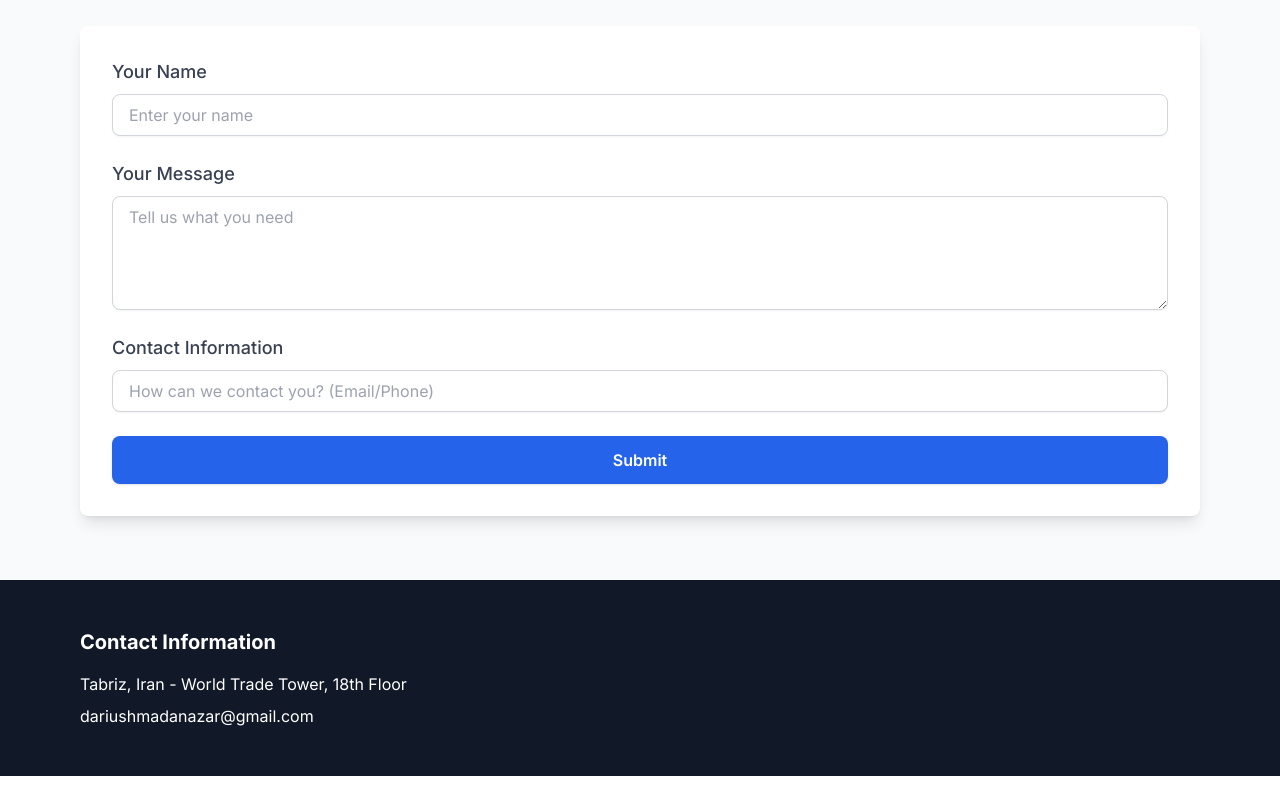
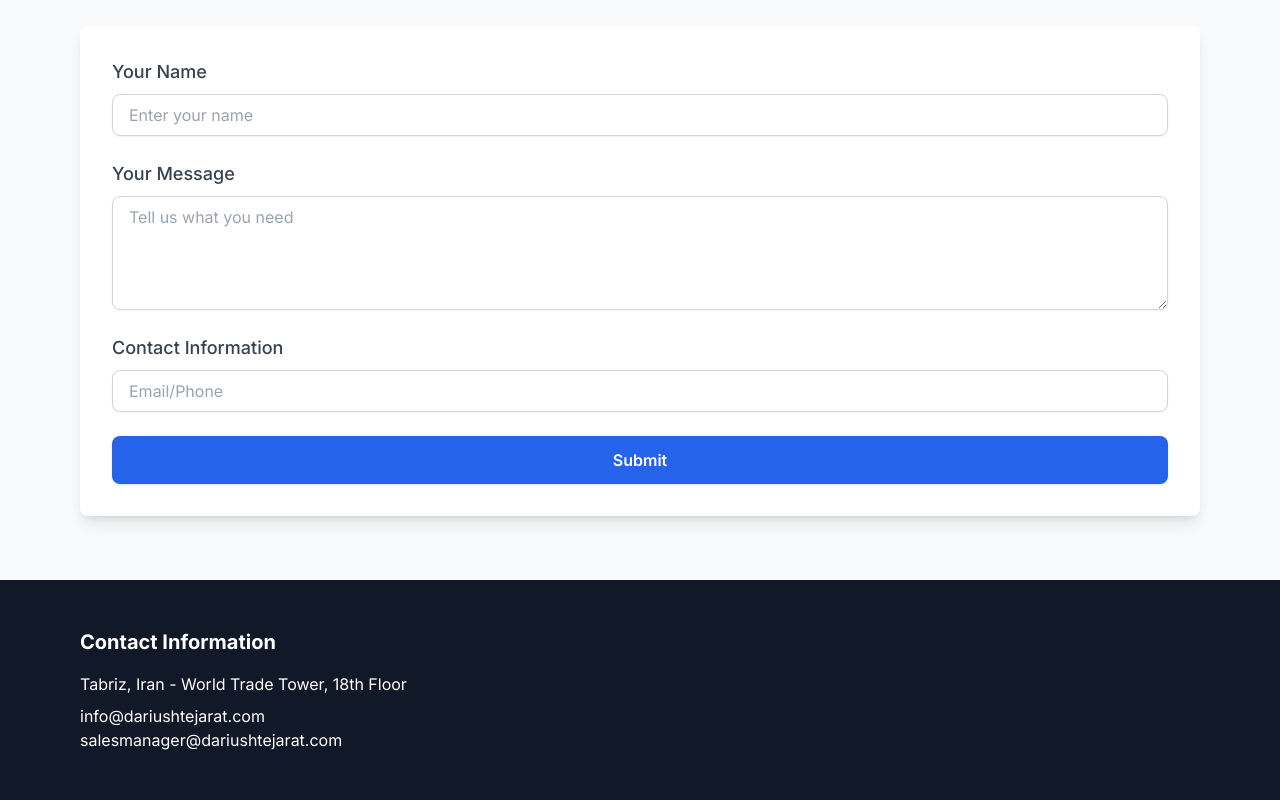
Before and after one commit to ma-abaspour/dj-i18n, a Next.js app: page /en in a window 1280 px wide. Shown: the part 1392-2192 px from the top of the page. Before the commit the page ends 2168 px from the top, so only its background shows below. Built offline with nearby package versions, Linux system fonts and the light colour scheme.

Commit message:
formspree form

```diff
--- a/components/Footer.tsx
+++ b/components/Footer.tsx
@@ -11,7 +11,8 @@ export default async function Footer({ lang }: { lang: Locale }) {
           <div>
             <h3 className='text-xl font-bold mb-4'>{footer.contact.title}</h3>
             <p className='mb-2'>{footer.contact.address}</p>
-            <p>{footer.contact.email}</p>
+            <p>info@dariushtejarat.com</p>
+            <p>salesmanager@dariushtejarat.com</p>
           </div>
         </div>
       </div>
--- a/dictionaries/arabic.json
+++ b/dictionaries/arabic.json
@@ -122,6 +122,6 @@
     "submit": "إرسال",
     "name_placeholder": "أدخل اسمك",
     "message_placeholder": "أخبرنا بما تحتاجه",
-    "contact_placeholder": "كيف يمكننا الاتصال بك؟ (البريد الإلكتروني/الهاتف)"
+    "contact_placeholder": "البريد الإلكتروني/الهاتف"
   }
 }
--- a/dictionaries/de.json
+++ b/dictionaries/de.json
@@ -108,6 +108,6 @@
     "submit": "Absenden",
     "name_placeholder": "Geben Sie Ihren Namen ein",
     "message_placeholder": "Sagen Sie uns, was Sie brauchen",
-    "contact_placeholder": "Wie können wir Sie kontaktieren? (E-Mail/Telefon)"
+    "contact_placeholder": "E-Mail/Telefon"
   }
 }
--- a/dictionaries/en.json
+++ b/dictionaries/en.json
@@ -112,6 +112,6 @@
     "submit": "Submit",
     "name_placeholder": "Enter your name",
     "message_placeholder": "Tell us what you need",
-    "contact_placeholder": "How can we contact you? (Email/Phone)"
+    "contact_placeholder": "Email/Phone"
   }
 }
```
